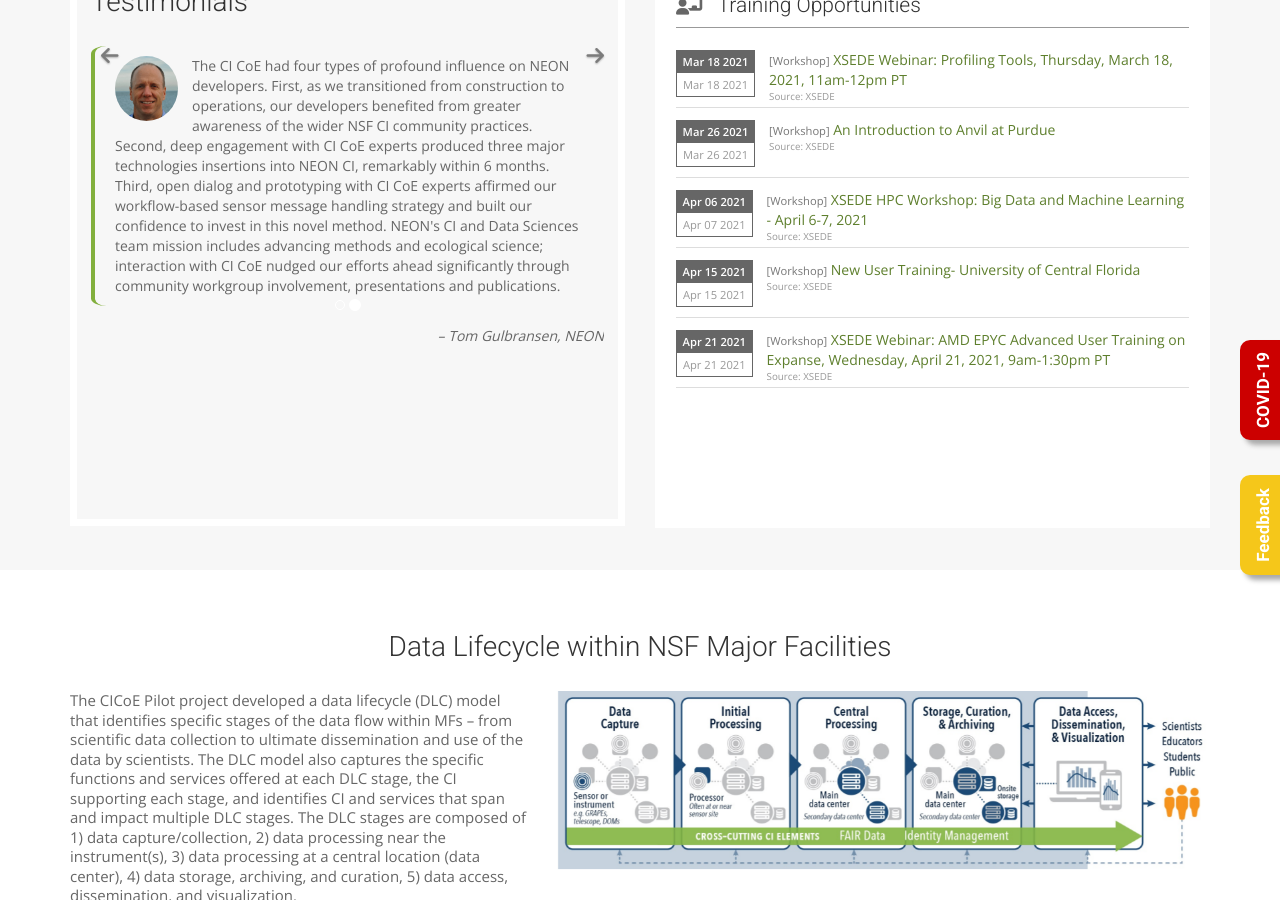
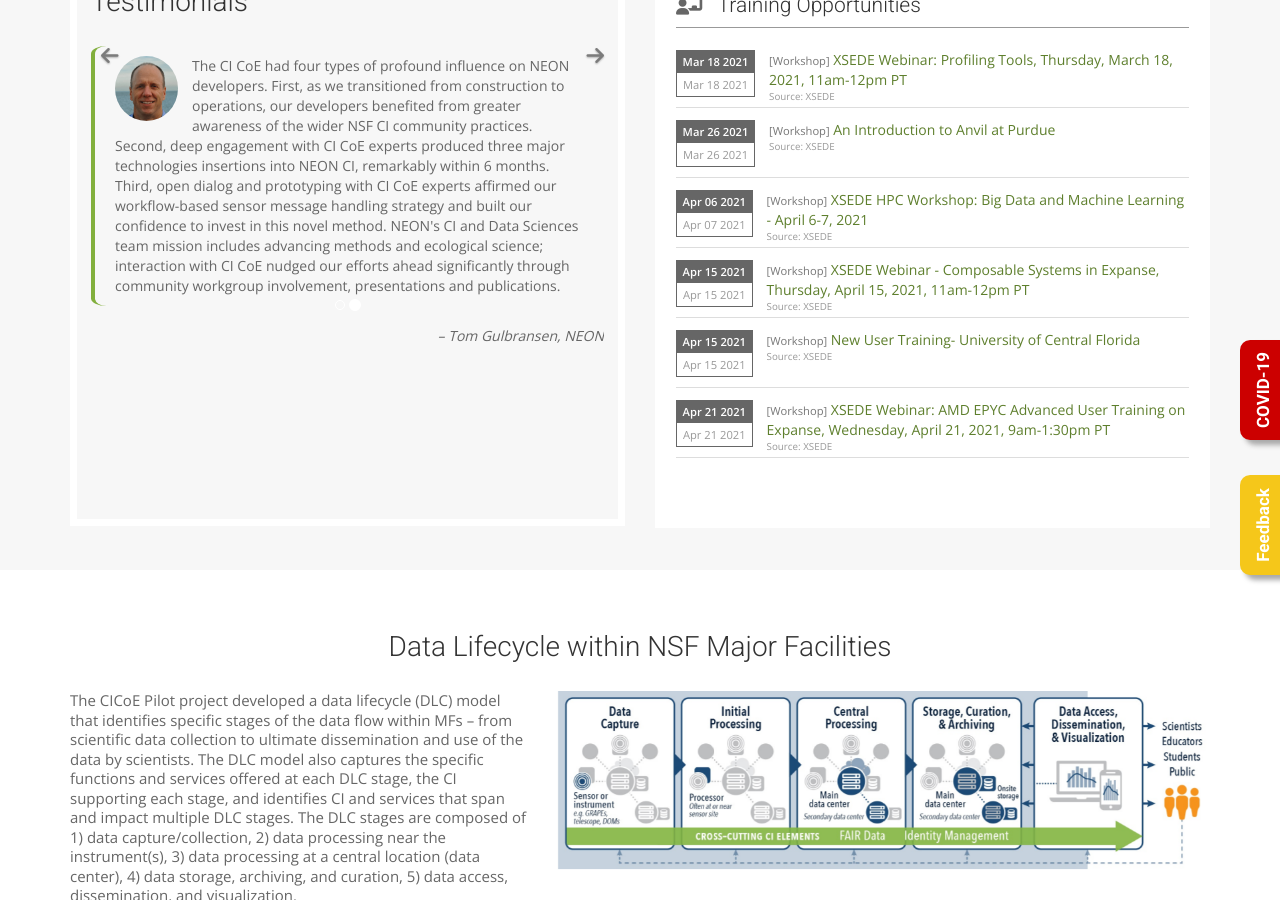
Before and after one commit to cicoe/cicoe.github.io, a Jekyll site: the page built from index.html, in a window 1280 px wide and 900 px high, scrolled down 1309 px. Built offline with Jekyll 4.4.1, drawn with Linux system fonts in a browser that asks for light colours; nearby versions of some CDN libraries; some web fonts are replaced; comment, search, counter and statistics services are not loaded.

Commit message:
updated training events

```diff
--- a/_data/training_opportunities.yml
+++ b/_data/training_opportunities.yml
@@ -24,6 +24,14 @@
   source: XSEDE
   start_date: April 15, 2021
   time: ''
+  title: XSEDE Webinar - Composable Systems in Expanse, Thursday, April 15, 2021,
+    11am-12pm PT
+  website: "https://www.xsede.org/web/xup/course-calendar/-/training-user/class/2314/session/3974/register"
+- categroy: Workshop
+  end_date: April 15, 2021
+  source: XSEDE
+  start_date: April 15, 2021
+  time: ''
   title: New User Training- University of Central Florida
   website: "https://www.xsede.org/web/xup/course-calendar/-/training-user/class/2303/session/3963/register"
 - categroy: Workshop
```
